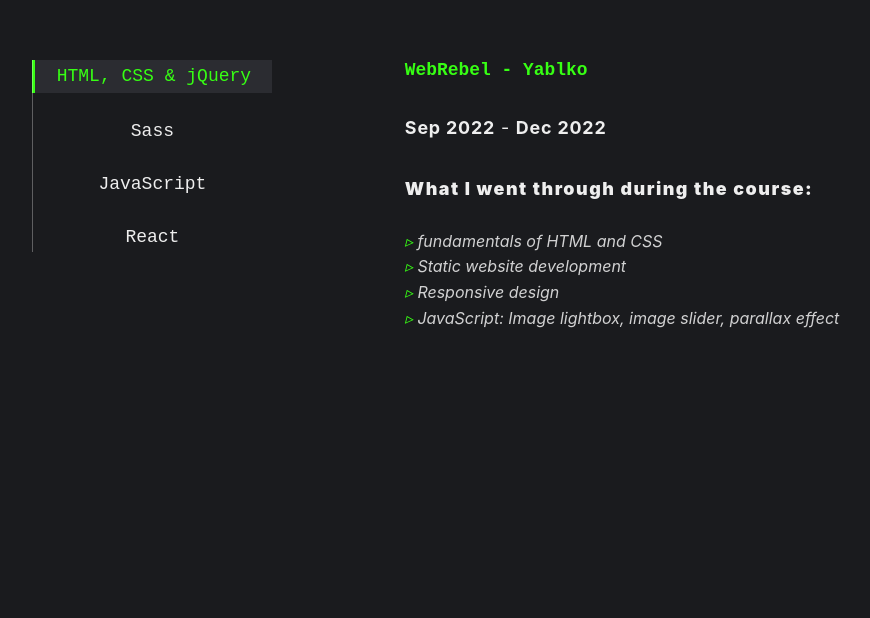
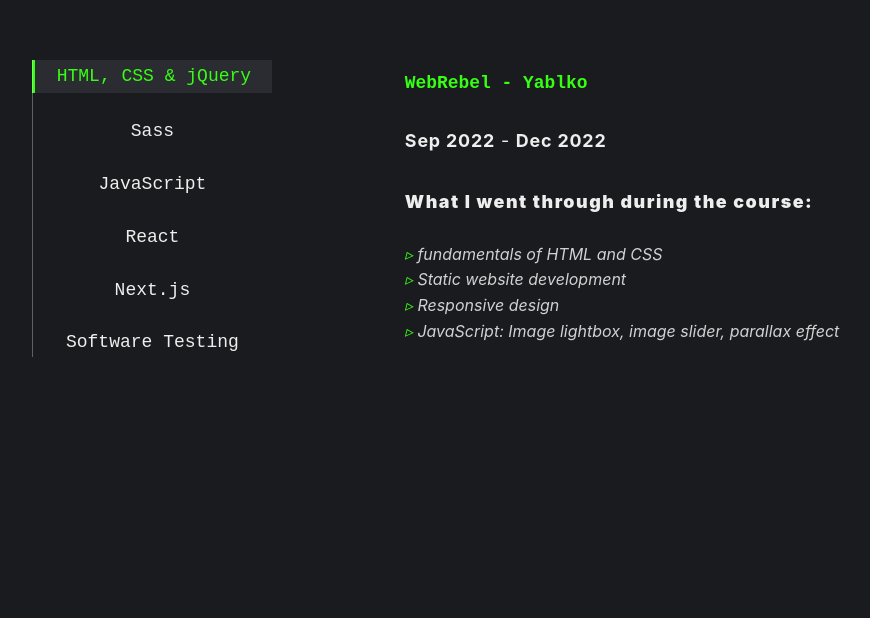
Before and after one commit to Dukoooo/portfolio, a React (Vite) app: page / in a window 1280 px wide. Shown: the part 2137-2755 px from the top of the page, without its empty margins (166-1036 px from the left). Built offline with nearby package versions, Linux system fonts and the light colour scheme.

Commit message:
Fix: data update

```diff
--- a/src/components/Footer.jsx
+++ b/src/components/Footer.jsx
@@ -40,7 +40,7 @@
             {" "}
             <FaLinkedin />
           </a>
-          <a href="">
+          <a href="https://www.instagram.com/juraj_duko/">
             <FaInstagram />
           </a>
         </div>
--- a/src/data/projects.js
+++ b/src/data/projects.js
@@ -3,6 +3,7 @@
 import myPortfolio from "../assets/myPortfolio.png";
 import weatherApp from "../assets/weatherApp.png";
 import budgetApp from "../assets/budgetApp.png";
+import ciglan_2 from "../assets/ciglan_2.png";
 const projects = [
   {
     id: 1,
@@ -56,6 +57,17 @@
     link: "https://duko-budget-app.netlify.app/",
     gitLink: "https://github.com/Dukoooo/budget-app",
   },
+  {
+    id: 6,
+    name: "ciglan.sk 2025 update",
+    img: ciglan_2,
+    text: `A modern web application built with React, Vite, and styled with Tailwind CSS.
+Features responsive design, React Router navigation, EmailJS contact form, image gallery, image slider, form submission notifications, and a ScrollToTop component.`,
+    technologies: ["React", "Tailwind CSS", "EmailJS", "Framer Motion"],
+
+    link: "https://ciglan.sk/",
+    gitLink: "https://github.com/Dukoooo/ciglan_2025_tailwind",
+  },
 ];
 
 export default projects;
--- a/src/data/technologies.js
+++ b/src/data/technologies.js
@@ -50,17 +50,54 @@
     name: "React",
     from: "Jan 2024",
     to: "Present",
-    course: "The ultimate React - Jonas Schmedtmann",
+    course: "The Ultimate React (Jonas Schmedtmann) + official documentation",
     skills: [
       "React fundamentals: components, JSX, props, state",
       "React hooks: useState, useEffect, useContext, custom hooks",
       "State management with Context API",
-      "Routing with React Router",
+      "Routing using React Router",
       "Performance optimization and code splitting",
-      "Testing React components (Jest, React Testing Library)",
       "Deployment and build processes",
       "Integration with REST APIs and asynchronous data fetching",
+      "Refactoring older JavaScript projects into React",
+      "Combining React with Tailwind CSS for modern UI development",
+      "Continuous learning through documentation, tutorials, and hands-on projects",
       "Project-based learning: budgeting app, recipe app, blog platform",
+    ],
+  },
+  {
+    id: 5,
+    name: "Next.js",
+    from: "Sep 2025",
+    to: "Present",
+    course: "Self-learning (documentation, tutorials)",
+    skills: [
+      "Self-directed learning through official documentation and tutorials",
+      "Developing a personal blog project",
+      "Working with MongoDB for data storage",
+      "API communication using Axios",
+      "Building and managing API Routes in Next.js",
+      "Understanding SSR (Server-Side Rendering) and SSG (Static Site Generation)",
+      "Routing and navigation within Next.js",
+      "Expanding functionality and experimenting with modern technologies",
+      "Deployment and application optimization",
+    ],
+  },
+  {
+    id: 6,
+    name: "Software Testing",
+    from: "Nov 2025",
+    to: "Present",
+    course: "Testing Academy (Engeto)",
+    skills: [
+      "Foundations of manual software testing",
+      "Understanding the software development and testing lifecycle",
+      "Defect reporting and creating structured test cases",
+      "Basics of Python for automation preparation",
+      "Introduction to automated testing using Playwright",
+      "Writing simple frontend tests in Playwright",
+      "Basic SQL for working with databases and validating test results",
+      "Continuous learning through course materials, documentation, and hands-on practice",
     ],
   },
 ];
```
Also changed, not shown: 1 other file (tests, documents, lock files or other folders).
